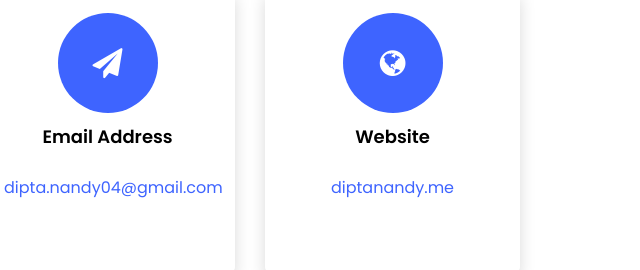
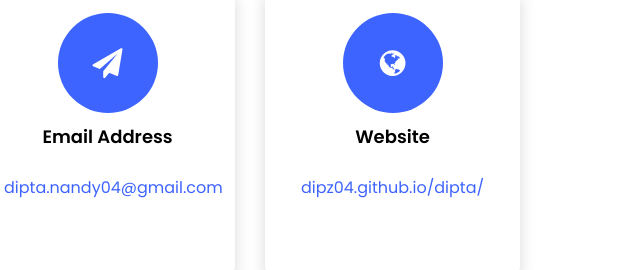
Before and after one commit to Dipz04/dipta, a plain HTML site: page index.html in a window 1280 px wide. Shown: the part 7000-7270 px from the top of the page, 390-1030 px from the left. Drawn offline with Linux system fonts and the light colour scheme.

Commit message:
Update index.html

```diff
--- a/index.html
+++ b/index.html
@@ -184,7 +184,7 @@
 							<div class="text">
 								<p>
 									<a
-										href="https://drive.google.com/file/d/1Zf1TblDnSsYefMtN88_o0yR4QPZxs7s7/view?usp=sharing"
+										href="https://drive.google.com/file/d/12v0ROf4flEq58FlMo4NxvKa3t-p-Xypu/view?usp=sharing"
 										target="_blank"
 										class="btn btn-primary py-3 px-3"
 										>Download CV</a
@@ -1018,8 +1018,8 @@
 							<div>
 								<h3 class="mb-4">Website</h3>
 								<p>
-									<a href="diptanandy.me" target="_blank"
-										>diptanandy.me</a
+									<a href="https://dipz04.github.io/dipta/" target="_blank"
+										>dipz04.github.io/dipta/</a
 									>
 								</p>
 							</div>
```
